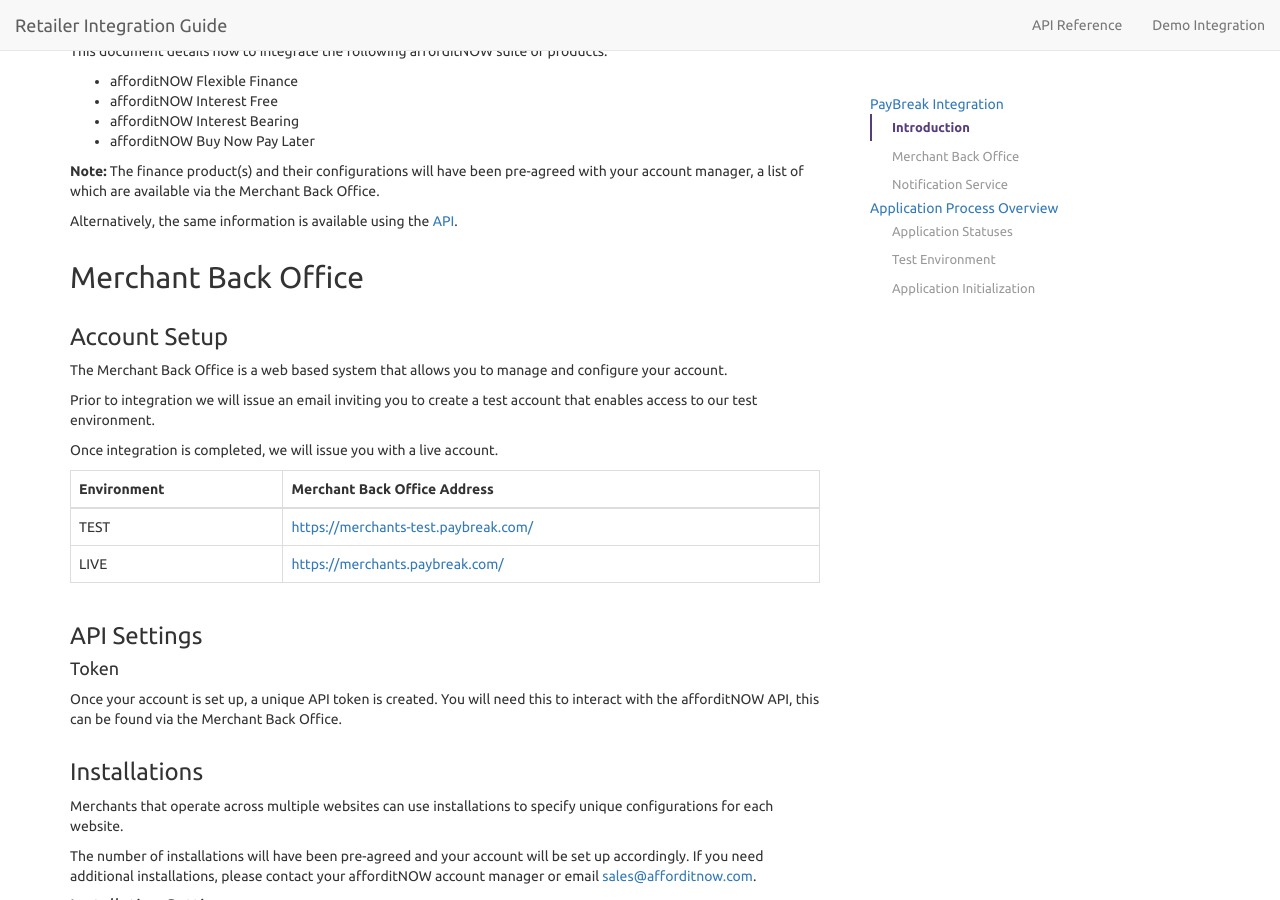
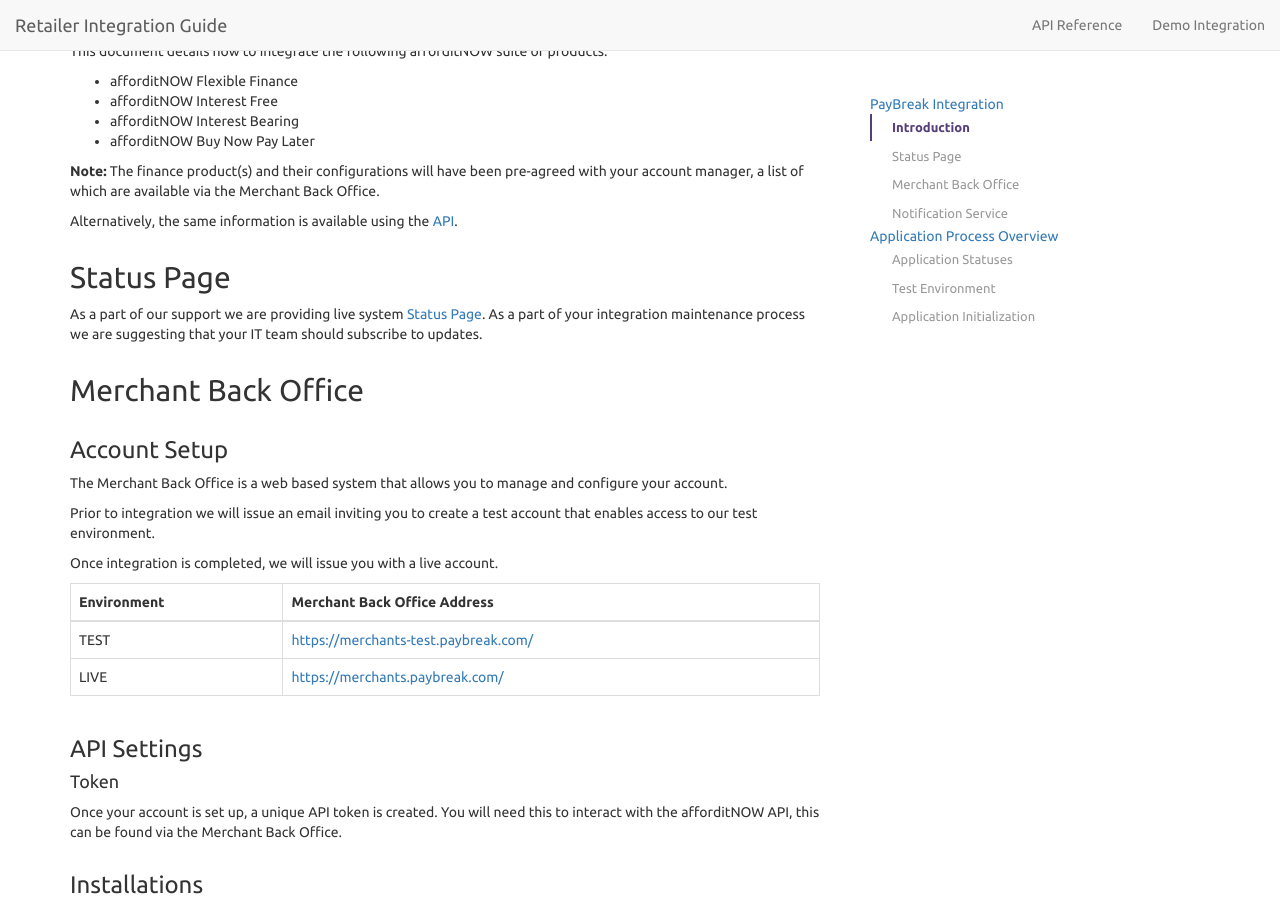
Before and after one commit to PayBreak/retailer-integration-guide, a Jekyll site: the page built from index.md, in a window 1280 px wide and 900 px high, scrolled down 1929 px. Built offline with Jekyll 4.4.1, drawn with Linux system fonts in a browser that asks for light colours; nearby versions of some CDN libraries; Markdown is read by kramdown in place of the engine named in the settings; our own code applies the rules of GitHub Pages for plain Markdown files.

Commit message:
Added status page

```diff
--- a/_includes/toc.html
+++ b/_includes/toc.html
@@ -2,6 +2,7 @@
 
 <ul class="nav nav-stacked">
     <li><a href="#introduction">Introduction</a>
+    <li><a href="#status-page">Status Page</a>
     <li><a href="#merchant-back-office">Merchant Back Office</a></li>
     <li><a href="#notification-service">Notification Service</a></li>
 </ul>
--- a/index.md
+++ b/index.md
@@ -108,6 +108,10 @@ pre-agreed with your account manager, a list of which are available via the
 {{ site.data.globals.merchant|capitalize }} Back Office.
 
 Alternatively, the same information is available using the [API](api/#products).
+
+## Status Page
+
+As a part of our support we are providing live system [Status Page](http://status.afforditnow.com/). As a part of your integration maintenance process we are suggesting that your IT team should subscribe to updates.
 
 ## {{ site.data.globals.merchant|capitalize }} Back Office
 
```
